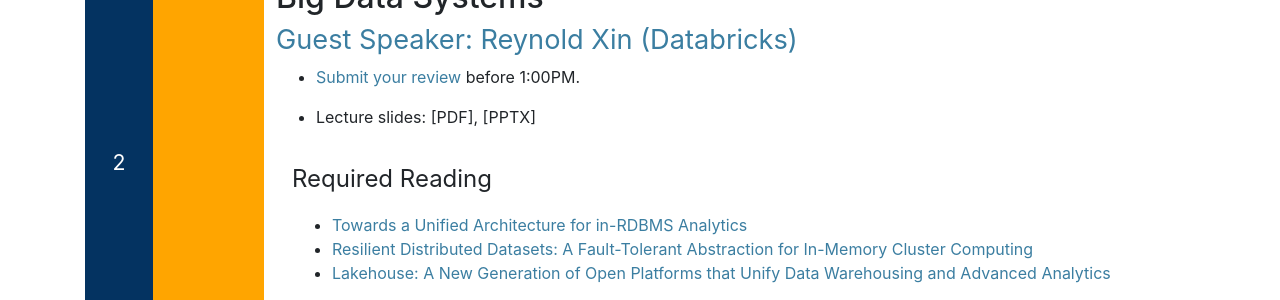
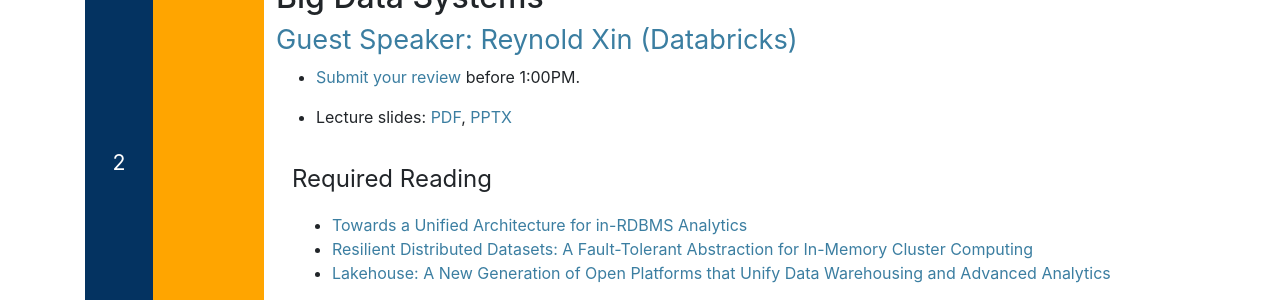
Before and after one commit to ucbrise/cs294-ai-sys-sp22, a Jekyll site: the page built from index.md, in a window 1280 px wide and 900 px high, scrolled down 1417 px. Shown: the part 153-453 px from the top of the window. Built offline with Jekyll 4.4.1, drawn with Linux system fonts in a browser that asks for light colours; nearby versions of some CDN libraries; our own code applies the rules of GitHub Pages for plain Markdown files; part of the change alters nothing that is shown.

```diff
--- a/index.md
+++ b/index.md
@@ -103,7 +103,7 @@ This lecture will be an overview of the class, requirements, and an introduction
 
 * [Submit your review](https://forms.gle/Arj4xh3NzWWiDbSU7) before 1:00PM.
 
-* Lecture slides: [PDF], [PPTX]
+* Lecture slides: [PDF](assets/lectures/lec02/lec_02.pdf), [PPTX](assets/lectures/lec02/lec_02.pptx)
 
 <div class="reading">
 
```
Also changed, not shown: 2 other files.
